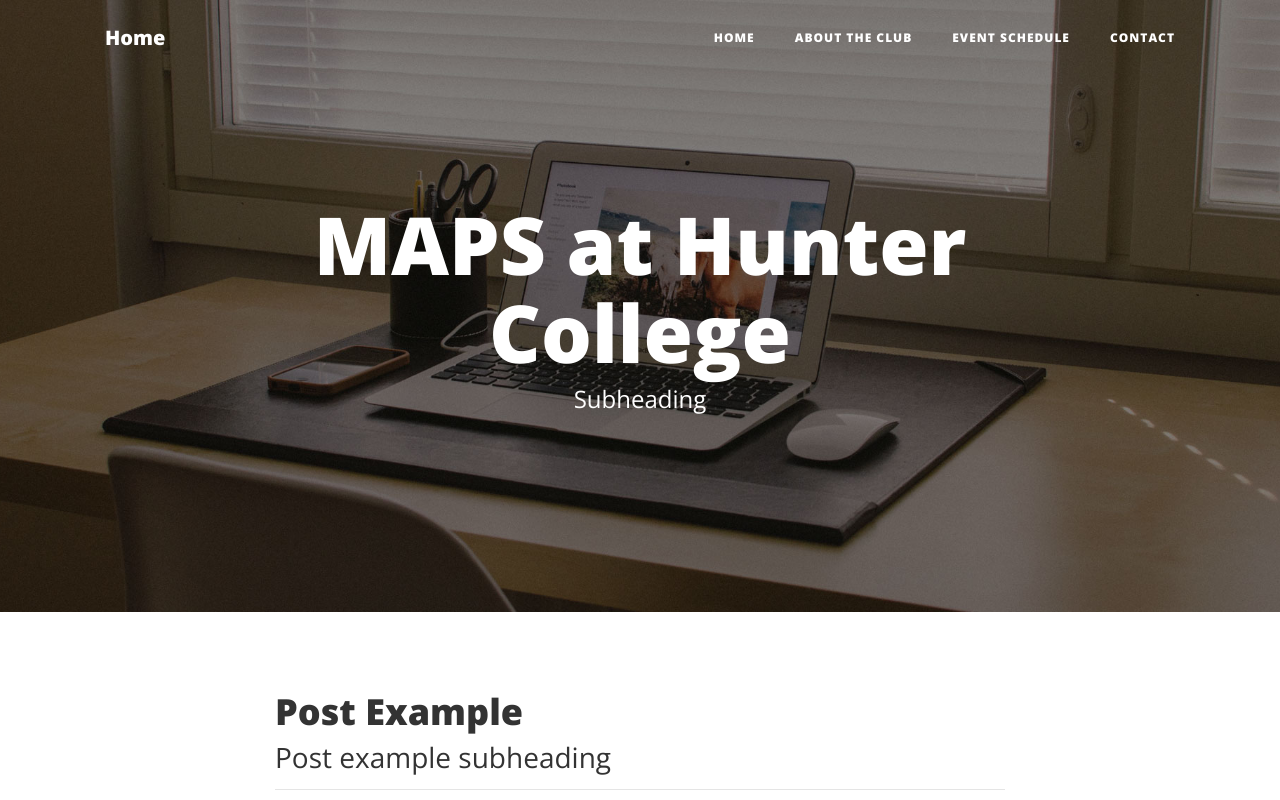
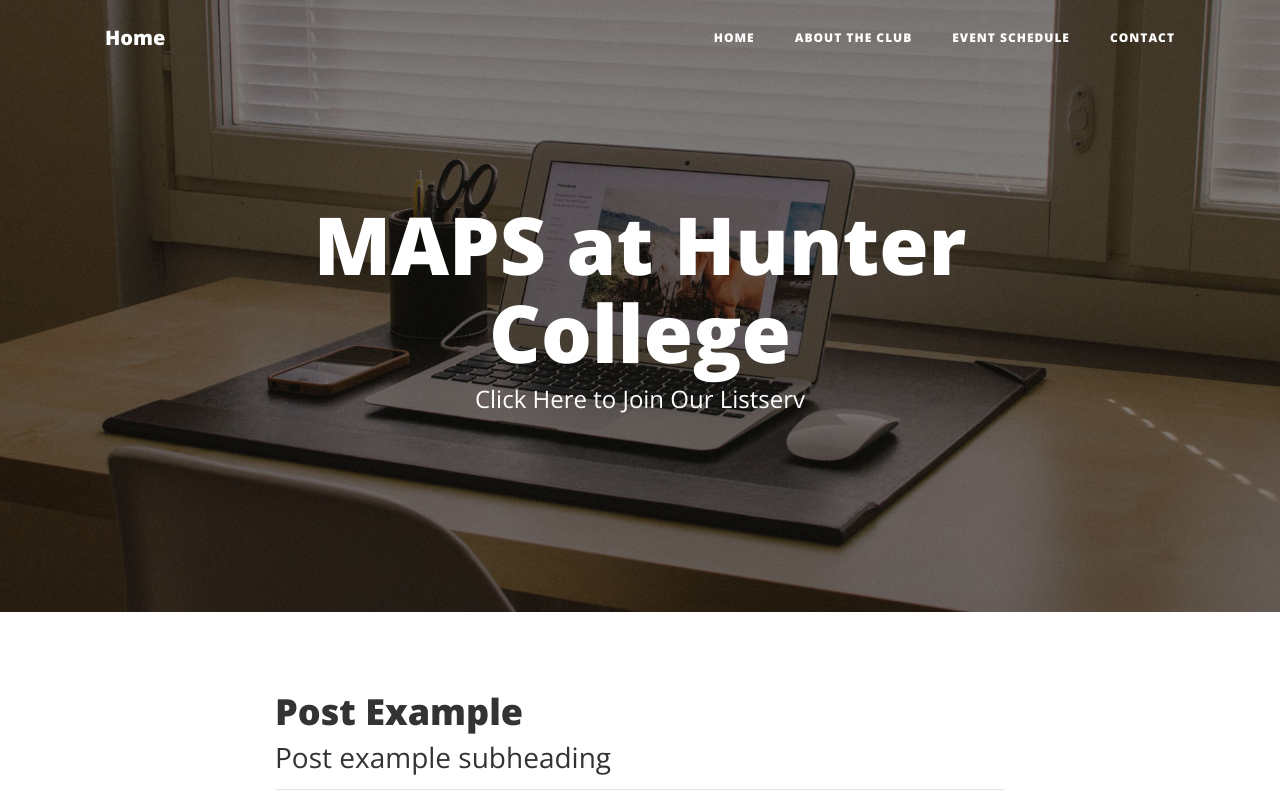
Before and after one commit to huntermaps/huntermaps.github.io, a website: page index.html in a window 1280 px wide. Shown: the top 800 px of the page. Drawn offline with nearby package versions, Linux system fonts and the light colour scheme.

Commit message:
Added placeholder listserv link

```diff
--- a/css/clean-blog.css
+++ b/css/clean-blog.css
@@ -24,7 +24,7 @@
   font-family: 'Open Sans', 'Helvetica Neue', Helvetica, Arial, sans-serif; }
 
 a {
-  color: #333333;
+  color: #ffffff;
   -webkit-transition: all 0.2s;
   -moz-transition: all 0.2s;
   transition: all 0.2s; }
--- a/index.html
+++ b/index.html
@@ -60,7 +60,7 @@
           <div class="col-lg-8 col-md-10 mx-auto">
             <div class="site-heading">
               <h1>MAPS at Hunter College</h1>
-              <span class="subheading">Subheading</span>
+              <span class="subheading"><a style="color: white;" href="www.Google.com">Click Here to Join Our Listserv</a></span>
             </div>
           </div>
         </div>
```
